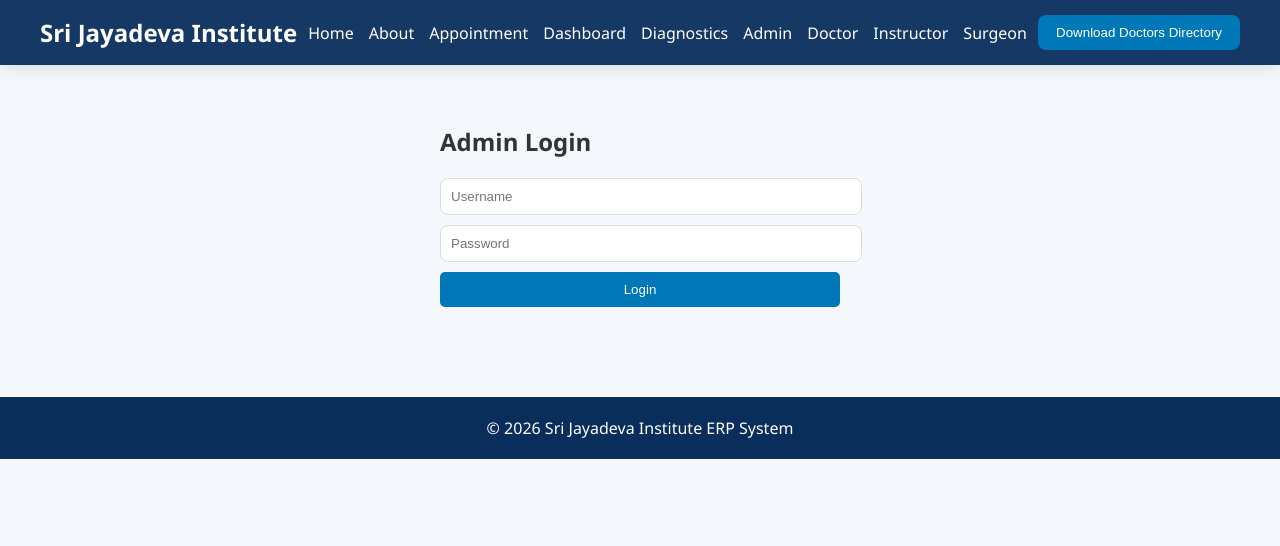
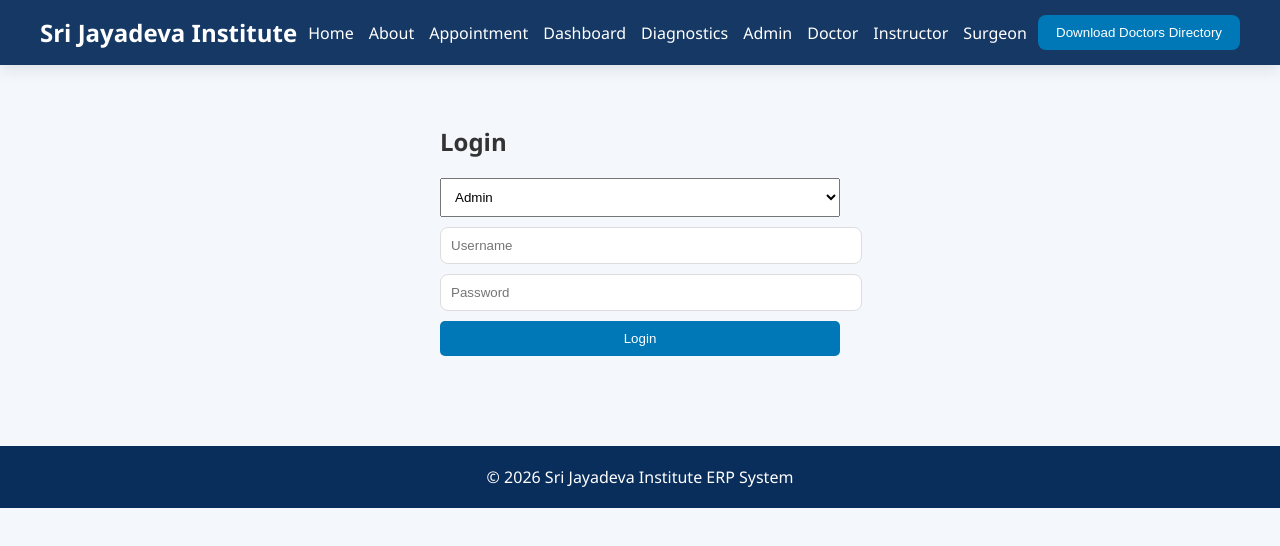
Before and after one commit to Ishikaraj-30/Hospital-website, a React (Create React App) app: page /login in a window 1280 px wide. Shown: the top 546 px of the page. Built offline with nearby package versions, Linux system fonts and the light colour scheme.

Commit message:
error fix

```diff
--- a/src/Login.jsx
+++ b/src/Login.jsx
@@ -4,11 +4,15 @@ import { useNavigate } from "react-router-dom";
 function Login() {
   const [username, setUsername] = useState("");
   const [password, setPassword] = useState("");
+  const [role, setRole] = useState("admin");
+
   const navigate = useNavigate();
 
   const handleLogin = async (e) => {
     e.preventDefault();
 
+    if (role === "admin") {
+      try {
         const response = await fetch(
           "https://hospital-backend-kdn2.onrender.com/api/admin/login",
           {
@@ -28,8 +32,12 @@ function Login() {
         } else {
           alert(data.message);
         }
-  // 🟢 SURGEON LOGIN
-if (role === "surgeon") {
+      } catch (err) {
+        console.error(err);
+        alert("Server error");
+      }
+    } else if (role === "surgeon") {
+      try {
         const response = await fetch(
           "https://hospital-backend-kdn2.onrender.com/api/surgeon/login",
           {
@@ -45,21 +53,35 @@ if (role === "surgeon") {
 
         if (response.ok) {
           localStorage.setItem("doctorName", data.surgeon.name);
+          localStorage.setItem("role", "surgeon");
           navigate("/surgery");
         } else {
           alert(data.message);
+        }
+      } catch (err) {
+        console.error(err);
+        alert("Server error");
       }
     }
   };
 
   return (
     <div style={{ padding: "40px", maxWidth: "400px", margin: "auto" }}>
-      <h2>Admin Login</h2>
+      <h2>Login</h2>
+
+      <select
+        value={role}
+        onChange={(e) => setRole(e.target.value)}
+        style={{ marginBottom: "10px", width: "100%", padding: "10px" }}
+      >
+        <option value="admin">Admin</option>
+        <option value="surgeon">Surgeon</option>
+      </select>
 
       <form onSubmit={handleLogin}>
         <input
           type="text"
-          placeholder="Username"
+          placeholder={role === "admin" ? "Username" : "Email"}
           value={username}
           onChange={(e) => setUsername(e.target.value)}
           required
@@ -76,7 +98,6 @@ if (role === "surgeon") {
         />
 
         <button
-
           type="submit"
           style={{
             padding: "10px",
```
Lines whose indentation alone changed are shown as unchanged.
